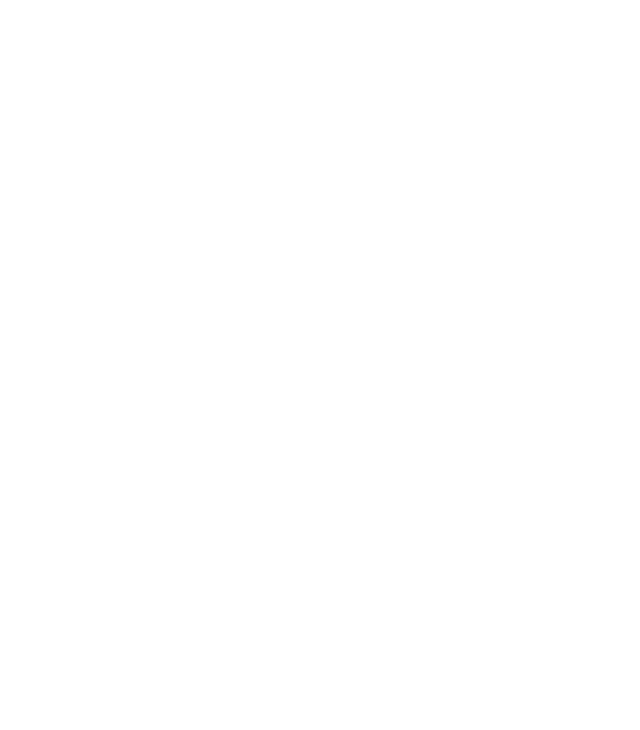
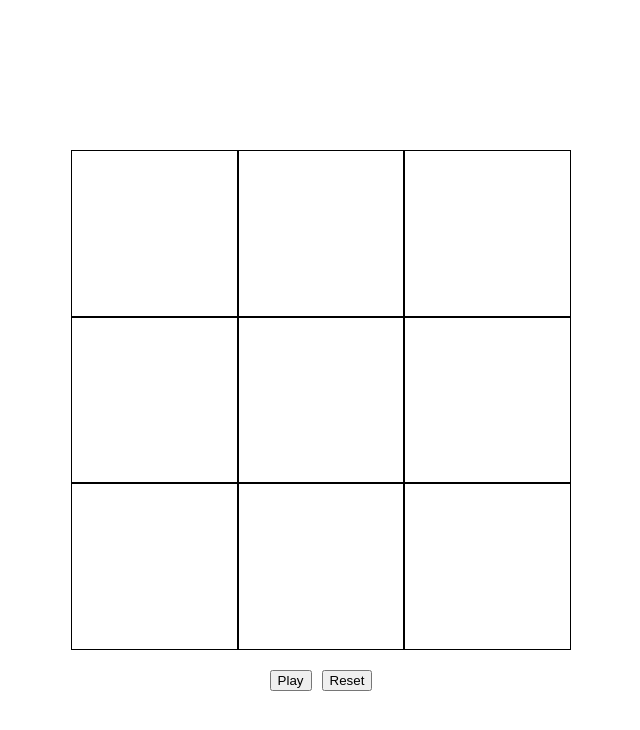
Before and after one commit to bhuvaneshsel/tic-tac-toe2, a plain HTML site: page index.html in a window 1280 px wide. Shown: the whole page, without its empty margins (319-959 px from the left). Drawn offline with Linux system fonts and the light colour scheme.

Commit message:
Add tictactoe grid to html and buttons

```diff
--- a/index.html
+++ b/index.html
@@ -3,9 +3,26 @@
 <head>
     <meta charset="UTF-8">
     <meta name="viewport" content="width=device-width, initial-scale=1.0">
+    <link rel="stylesheet" href="styles.css">
     <title>Tic-Tac-Toe</title>
 </head>
 <body>
+
+    <div class="container">
+        <div class="row-0 column-0"></div>
+        <div class="row-0 column-1"></div>
+        <div class="row-0 column-2"></div>
+        <div class="row-1 column-0"></div>
+        <div class="row-1 column-1"></div>
+        <div class="row-1 column-2"></div>
+        <div class="row-2 column-0"></div>
+        <div class="row-2 column-1"></div>
+        <div class="row-2 column-2"></div>
+    </div>
+    <div class="buttons">
+        <button>Play</button>
+        <button>Reset</button>
+    </div>
     <script src="script.js"></script>
 </body>
 </html>
--- a/script.js
+++ b/script.js
@@ -18,6 +18,7 @@ const gameBoard = () => {
             return false;
         }
     }
+
     const cell = () => {
         let value = "-";
 
@@ -51,3 +52,21 @@ function players(playerOneName = "Player One", playerTwoName = "Player Two") {
         playerOne, playerTwo
     };
 }
+
+const displayController = () => {
+    const container = document.querySelector(".container");
+    const
+
+    container.addEventListener("click", (e) => {
+        const row = e.target.classList[0].split("-")[1];
+        const column = e.target.classList[1].split("-")[1];
+        if (gameBoard.checkCellAvailability(row, column)) {
+        }
+    })
+}
+
+displayController();
+
+const gameFlow = () => {
+
+}
--- a/styles.css
+++ b/styles.css
@@ -0,0 +1,24 @@
+.container {
+    margin: auto;
+    margin-top: 150px;
+    display: grid;
+    grid-template-rows: 1fr 1fr 1fr;
+    grid-template-columns: 1fr 1fr 1fr;
+    width: 500px;
+    height: 500px;
+}
+
+.container div {
+    border: 1px black solid;
+}
+
+.buttons {
+    display: flex;
+    justify-content: center;
+    margin-top: 20px;
+    gap: 10px;
+}
+
+.button {
+    width: 50px;
+}
```
